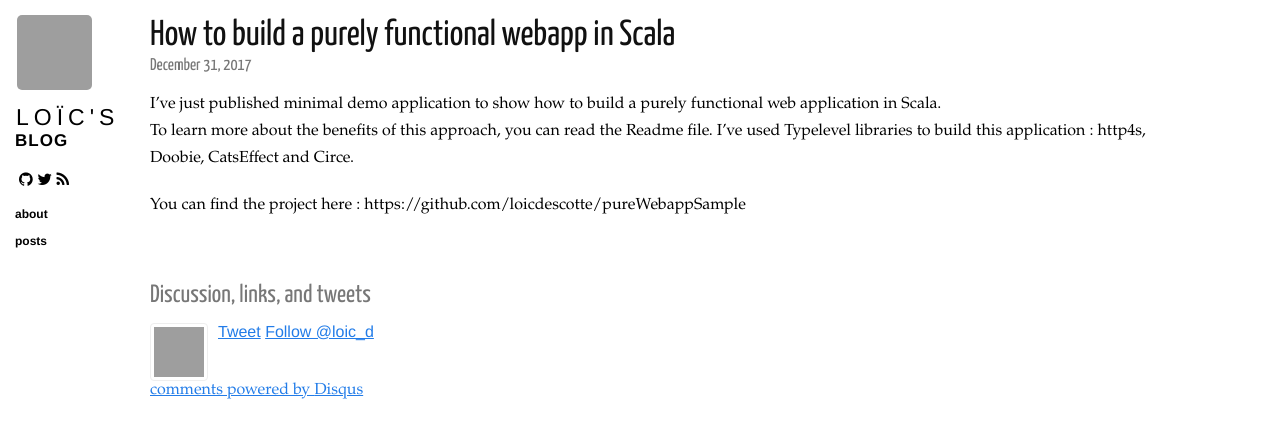
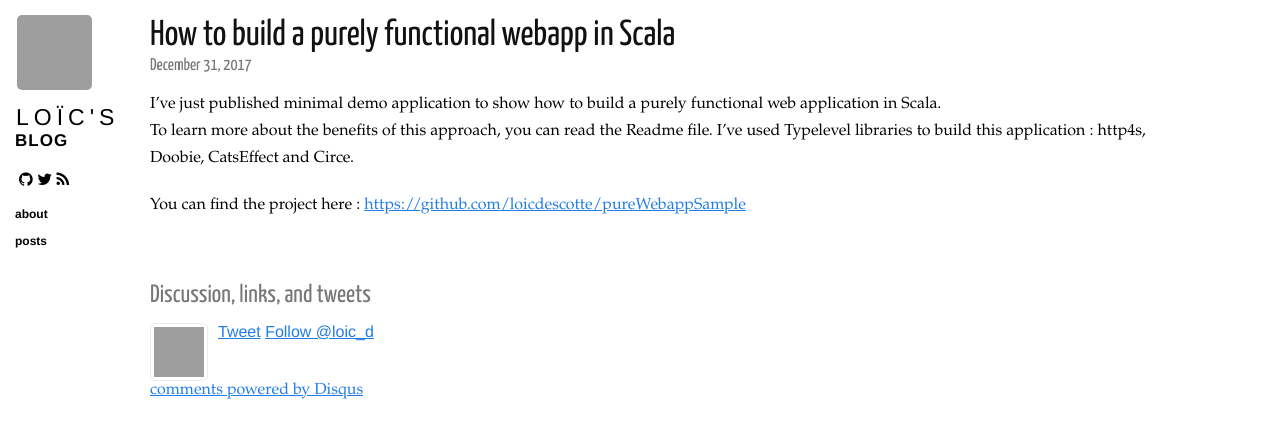
Before and after one commit to loicdescotte/loicdescotte.github.io, a Jekyll site: the page built from _posts/2017-12-31-pure-webapp.md, in a window 1280 px wide, cut to the strip 0-438 px from the top of the page. Built offline with Jekyll 4.4.1, drawn with Linux system fonts in a browser that asks for light colours; nearby versions of some CDN libraries; comment, search, counter and statistics services are not loaded; part of the change alters nothing that is shown; grey boxes are pictures that could not be loaded.

```diff
--- a/_posts/2017-12-31-pure-webapp.md
+++ b/_posts/2017-12-31-pure-webapp.md
@@ -14,4 +14,4 @@ I've just published minimal demo application to show how to build a purely funct
 To learn more about the benefits of this approach, you can read the Readme file.
 I've used Typelevel libraries to build this application : http4s, Doobie, CatsEffect and Circe.
 
-You can find the project here : https://github.com/loicdescotte/pureWebappSample
+You can find the project here : [https://github.com/loicdescotte/pureWebappSample](https://github.com/loicdescotte/pureWebappSample)
```
